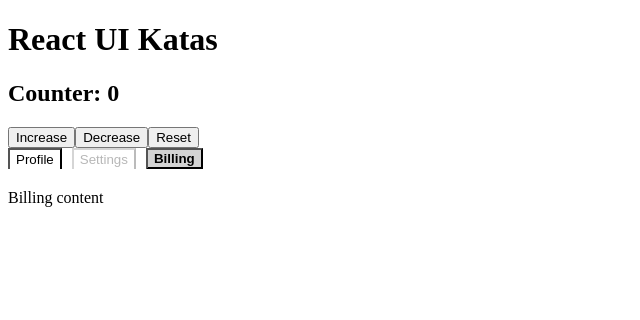
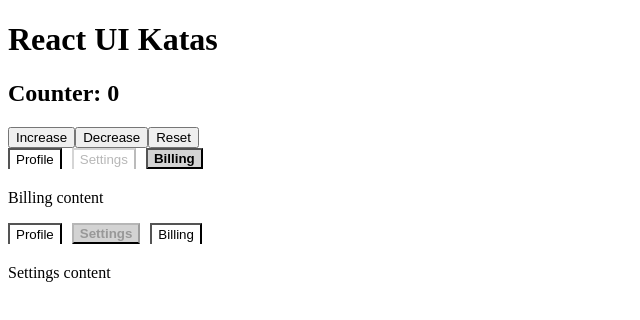
Before and after one commit to VolodymyrHaran/react-ui-katas, a React (Vite) app in the folder react-ui-katas/: page / in a window 1280 px wide. Shown: the top 320 px of the page, without its empty margins (0-640 px from the left). Built offline with nearby package versions, Linux system fonts and the light colour scheme.

Commit message:
feat: add controlled and uncontrolled modes

```diff
--- a/react-ui-katas/src/App.tsx
+++ b/react-ui-katas/src/App.tsx
@@ -1,12 +1,13 @@
 import { Counter } from "./components/Counter";
 import { Tabs } from "./components/Tabs";
-
+import { useState } from "react";
 function App() {
   const tabs = [
     { label: "Profile", content: <p>Profile content</p> },
     { label: "Settings", content: <p>Settings content</p>, disabled: true },
     { label: "Billing", content: <p>Billing content</p> }
   ];
+  const [tab, setTab] = useState(1);
 
   return (
     <div>
@@ -15,6 +16,12 @@ function App() {
       <Counter />
 
       <Tabs tabs={tabs} defaultIndex={2} />
+
+      <Tabs
+        tabs={tabs}
+        activeIndex={tab}
+        onChange={setTab}
+      />
     </div>
   );
 }
--- a/react-ui-katas/src/components/Tabs.tsx
+++ b/react-ui-katas/src/components/Tabs.tsx
@@ -1,5 +1,4 @@
 import { useState } from "react";
-
 type Tab = {
   label: string;
   content: React.ReactNode;
@@ -9,6 +8,8 @@ type Tab = {
 type TabsProps = {
   tabs: Tab[];
   defaultIndex?: number;
+  activeIndex?: number;
+  onChange?: (index: number) => void;
 };
 
 function getNextEnabledIndex(tabs: Tab[], currentIndex: number, direction: 1 | -1) {
@@ -20,27 +21,46 @@ function getNextEnabledIndex(tabs: Tab[], currentIndex: number, direction: 1 | -
 }
 
 
-export function Tabs({ tabs, defaultIndex = 0 }: TabsProps) {
-  const [activeIndex, setActiveIndex] = useState(defaultIndex);
+export function Tabs({
+    tabs,
+    defaultIndex = 0,
+    activeIndex: controlledActiveIndex,
+    onChange
+}: TabsProps) {
+  const [internalIndex, setInternalIndex] = useState(defaultIndex);
+  const activeIndex =
+                    controlledActiveIndex !== undefined
+                        ? controlledActiveIndex
+                        : internalIndex;
+  function changeTab(index: number) {
+    if (tabs[index].disabled) return;
+
+    if (controlledActiveIndex === undefined) {
+      setInternalIndex(index);
+    }
+
+    onChange?.(index);
+  }
+
 
   const handleKeyDown = (event: React.KeyboardEvent<HTMLDivElement>) => {
     if (event.key === "ArrowRight") {
-        setActiveIndex((prev) => getNextEnabledIndex(tabs, prev, 1)); // Move right
+        changeTab(getNextEnabledIndex(tabs, activeIndex, 1)); // Move right
     }
 
     if (event.key === "ArrowLeft") {
-        setActiveIndex((prev) => getNextEnabledIndex(tabs, prev, -1)); // Move left
+        changeTab(getNextEnabledIndex(tabs, activeIndex, -1)); // Move left
     }
   };
 
   return (
     <div>
       <div style={{ display: "flex", gap: "10px" }}
-        onKeyDown={handleKeyDown} tabIndex={defaultIndex}>
+        onKeyDown={handleKeyDown} tabIndex={0}>
         {tabs.map((tab, index) => (
           <button
             key={index}
-            onClick={() => setActiveIndex(index)}
+            onClick={() => changeTab(index)}
             disabled={tab.disabled}
             style={{fontWeight: activeIndex === index ? "bold" : "normal",
             borderBottom: activeIndex === index ? "2px solid black" : "none",
```
